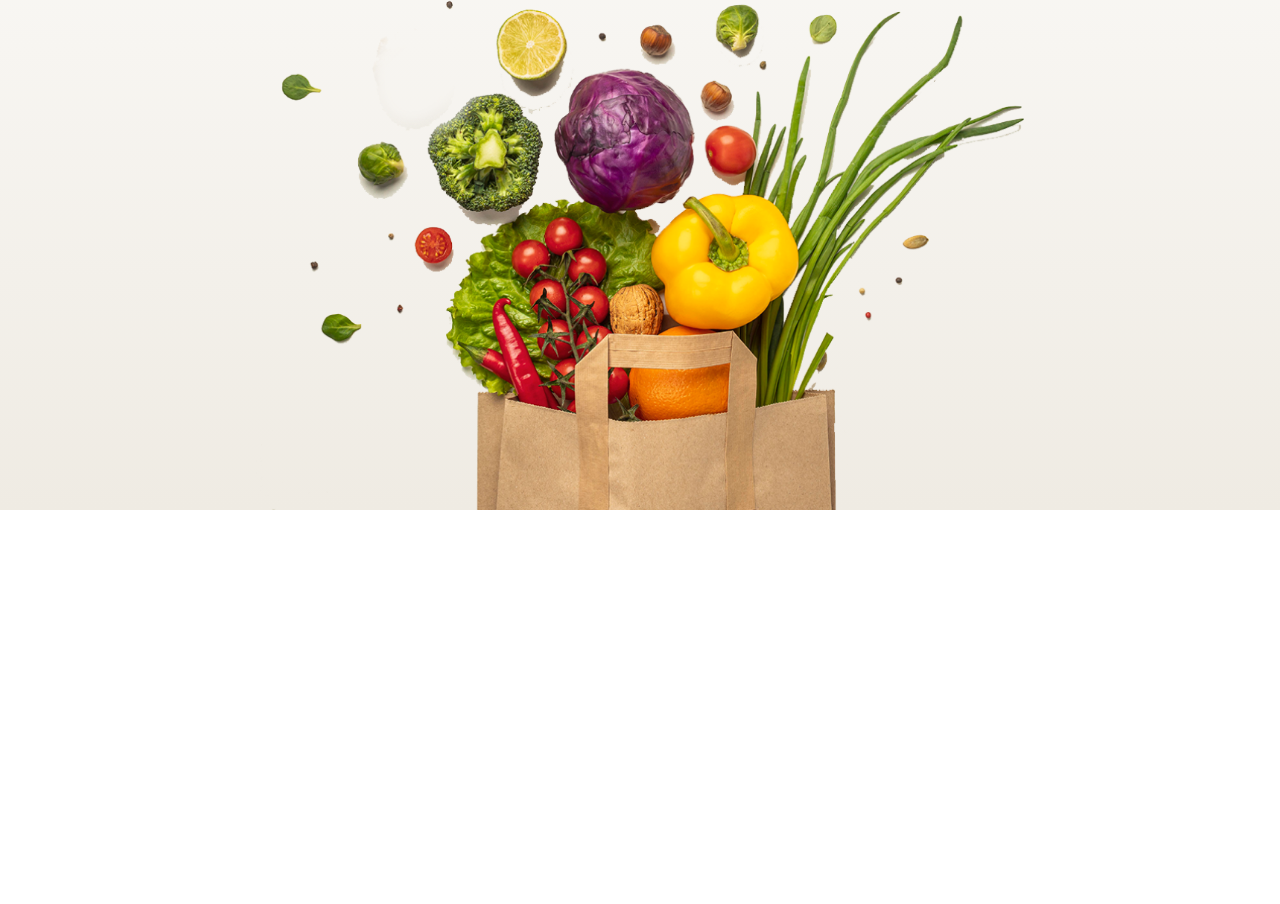
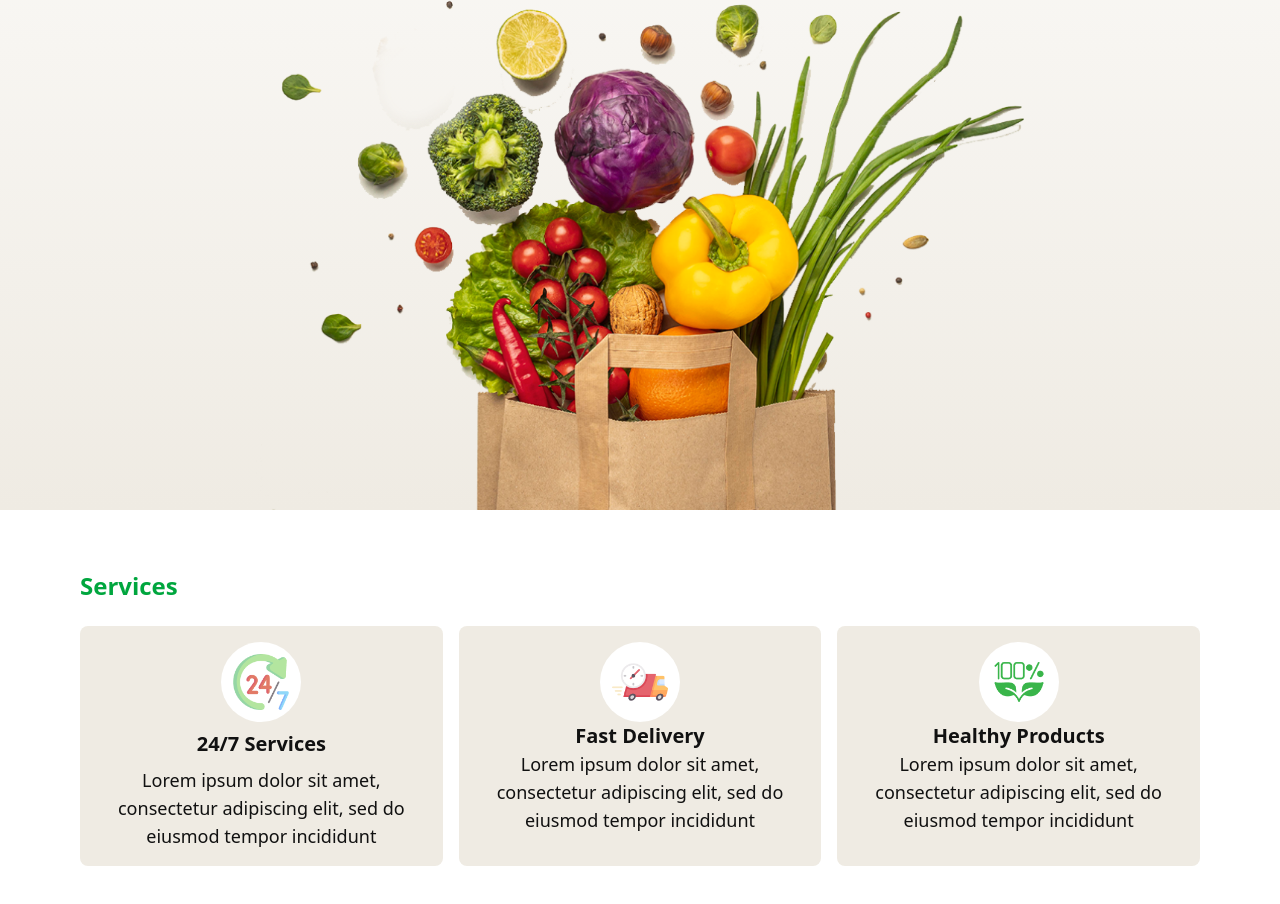
Before and after one commit to hrhabib0/batch11-assignment-three, a plain HTML site: page index.html in a window 1280 px wide. Shown: the part 415-1319 px from the top of the page. Before the commit the page ends 925 px from the top, so only its background shows below. Drawn offline with nearby package versions, Linux system fonts and the light colour scheme.

Commit message:
services section design

```diff
--- a/index.html
+++ b/index.html
@@ -68,7 +68,38 @@
         </header>
     </section>
 
-
+    <!-- Services Section Start -->
+    <section>
+        <div class="max-w-6xl mx-auto px-4 my-15">
+            <h3 class="text-2xl font-semibold text-green-600">Services</h3>
+            <div class="mt-6 grid grid-cols-1 gap-4 sm:grid-cols-3">
+                <!-- service one -->
+                <div class="bg-[#EFEBE3] text-center rounded-lg p-4 space-y-2">
+                    <div class="w-20 h-20 mx-auto bg-white rounded-full p-3">
+                        <img src="./images/service.png" alt="" class="w-full">
+                    </div>
+                    <h4 class="text-xl text-[#111111] font-semibold">24/7 Services </h4>
+                    <p class="text-lg text-[#111111] font-light">Lorem ipsum dolor sit amet, consectetur adipiscing elit, sed do eiusmod tempor incididunt</p>
+                </div>
+                <!-- service two -->
+                <div class="bg-[#EFEBE3] text-center rounded-lg p-4">
+                    <div class="w-20 h-20 mx-auto bg-white rounded-full p-3">
+                        <img src="./images/delivery.png" alt="" class="w-full">
+                    </div>
+                    <h4 class="text-xl text-[#111111] font-semibold">Fast Delivery</h4>
+                    <p class="text-lg text-[#111111] font-light">Lorem ipsum dolor sit amet, consectetur adipiscing elit, sed do eiusmod tempor incididunt</p>
+                </div>
+                <!-- service three -->
+                <div class="bg-[#EFEBE3] text-center rounded-lg p-4">
+                    <div class="w-20 h-20 mx-auto bg-white rounded-full p-3">
+                        <img src="./images/healthy.png" alt="" class="w-full">
+                    </div>
+                    <h4 class="text-xl text-[#111111] font-semibold">Healthy Products </h4>
+                    <p class="text-lg text-[#111111] font-light">Lorem ipsum dolor sit amet, consectetur adipiscing elit, sed do eiusmod tempor incididunt</p>
+                </div>
+            </div>
+        </div>
+    </section>
 </body>
 
 </html>
```
